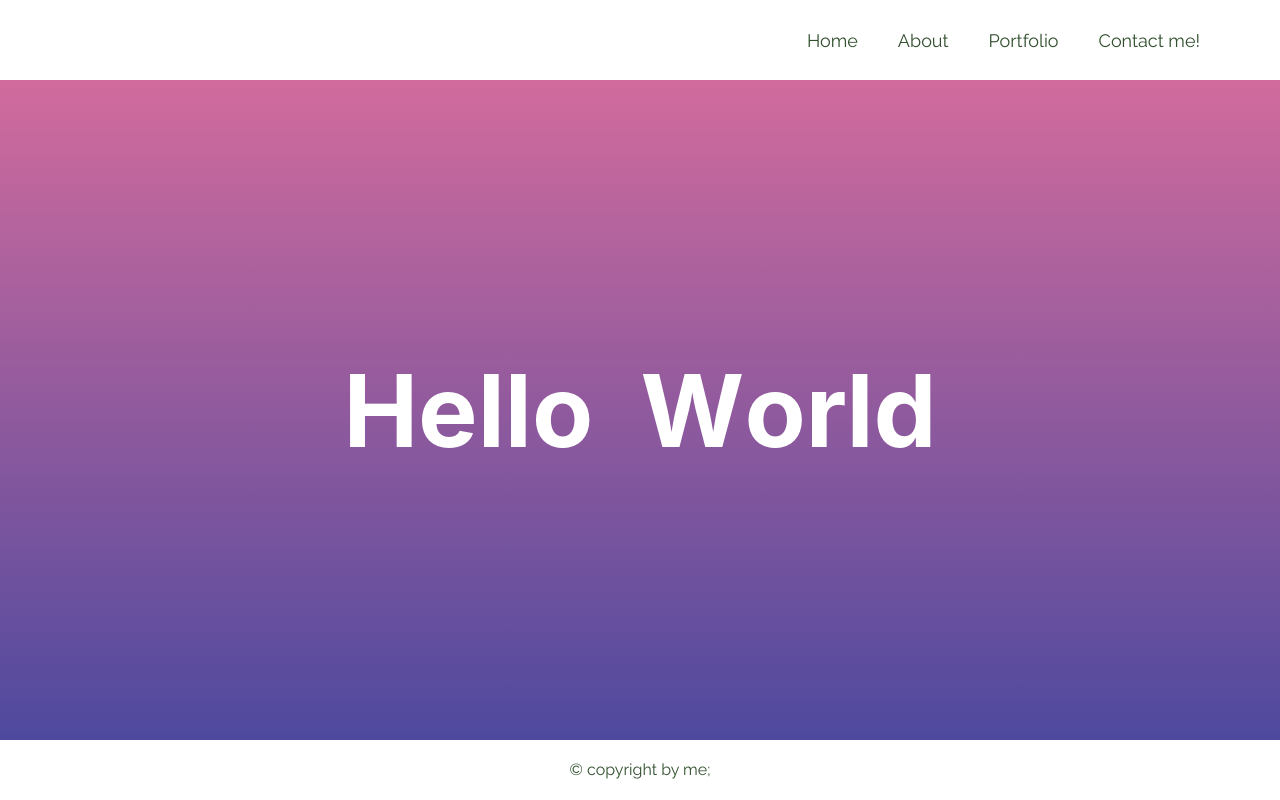
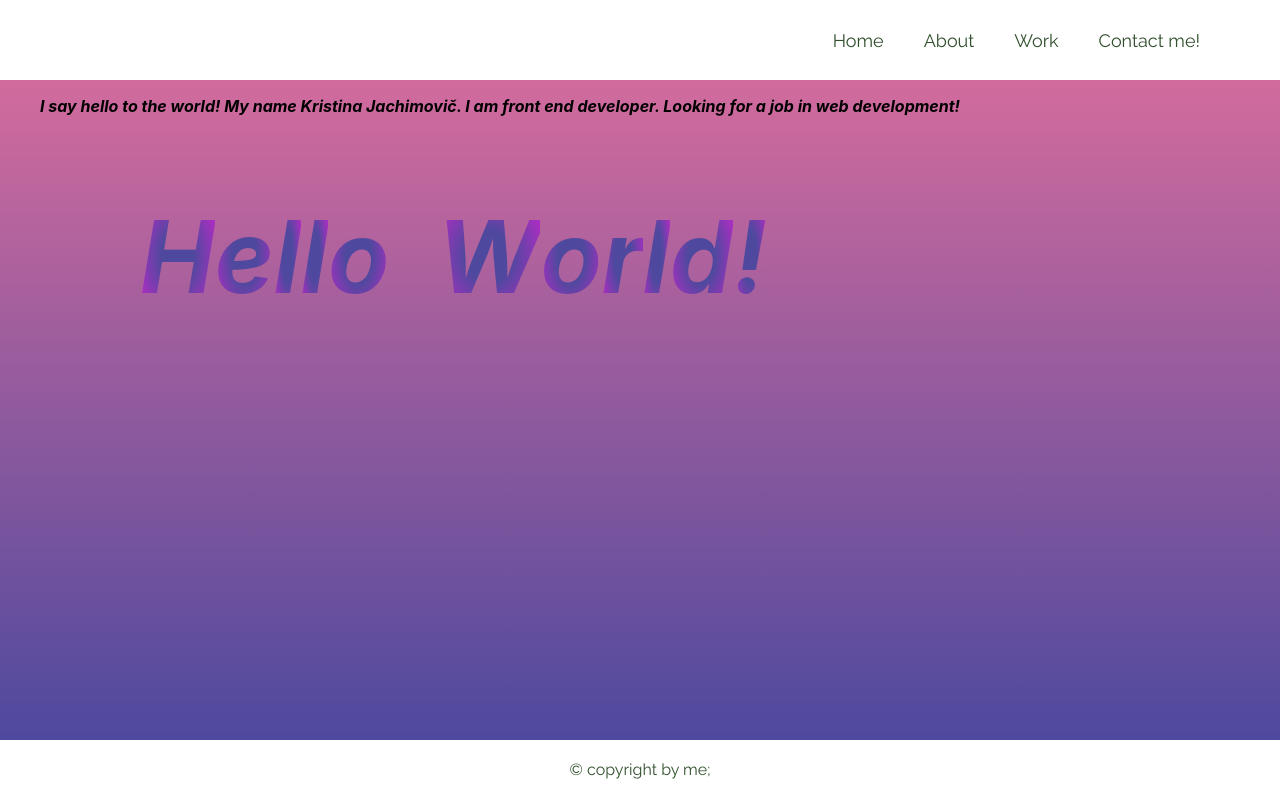
Before and after one commit to KristinaProject/portfolio-app, a React (Create React App) app: page / in a window 1280 px wide. Built offline with nearby package versions, Linux system fonts and the light colour scheme.

Commit message:
feat: main text work

```diff
--- a/src/components/Header.jsx
+++ b/src/components/Header.jsx
@@ -7,7 +7,7 @@ export function Header() {
       <ul>
         <li><Link className="headerButton" to={'/'}>Home</Link></li>
         <li><Link className="headerButton" to={'/about'}>About</Link></li>
-        <li><Link className="headerButton" to={'/portfolio'}>Portfolio</Link></li>
+        <li><Link className="headerButton" to={'/work'}>Work</Link></li>
         <li><Link className="headerButton" to={'/contact'}>Contact me!</Link></li>
       </ul>
     </header>
--- a/src/components/Main.jsx
+++ b/src/components/Main.jsx
@@ -1,95 +1,17 @@
-import React from "react";
-import { useState } from "react";
-import { useSpring, animated, useTrail, to } from "react-spring";
-
-const Hello = ["H", "e", "l", "l", "o"];
-const World = ["W", "o", "r", "l", "d"];
-
-function Trail({ open, children, ...props }) {
-  const items = React.Children.toArray(children);
-  const trail = useTrail(items.length, {
-    config: { mass: 10, tension: 1000, friction: 235 },
-    opacity: 1,
-    x: 1,
-    y: 1,
-
-    from: {
-      opacity: 0,
-      x: 0,
-      y: 0,
-    },
-  });
-  return (
-    <>
-      {trail.map(({ x, y, ...rest }, index) => (
-        <animated.div
-          key={items[index]}
-          className="trails-text"
-          style={{
-            ...rest,
-            transform: to(
-              [
-                x.to({ range: [0, 0.9, 1], output: [0, 1.2, 1] }),
-                y.to({
-                  range: [0, 0.9, 1],
-                  output: [0, 0.8, 1],
-                }),
-              ],
-              (x, y) => `scale(${x},${y})`
-            ),
-          }}
-        >
-          {items[index]}
-        </animated.div>
-      ))}
-    </>
-  );
-}
-
-function Sqeez({ letter }) {
-  const [state, toggle] = useState(true);
-  const { x } = useSpring({
-    from: { x: !state ? 1 : 0, y: !state ? 1 : 0 },
-    to: { x: 1, y: 1 },
-    config: { mass: 1, tension: 300, friction: 2, precision: 0.01 },
-    reset: state,
-  });
-  console.log(state);
-
-  return (
-    <animated.div
-      onMouseEnter={() => toggle(!state)}
-      style={{
-        transform: to(
-          [
-            x.to({
-              range: [0, 0.3, 1],
-              output: [1, 1.2, 1],
-            })
-          ],
-          (x) => `scale(${x})`
-        ),
-      }}
-    >
-      {letter}
-    </animated.div>
-  );
-}
+import { Words } from "./Words";
 
 export function Main() {
   return (
     <div id="main">
-      <Trail>
-        {Hello.map((letter) => (
-          <Sqeez className="letter" key={letter} letter={letter} />
-        ))}
-      </Trail>
-      &nbsp;&nbsp;
-      <Trail>
-        {World.map((letter) => (
-          <Sqeez className="letter" key={letter} letter={letter} />
-        ))}
-      </Trail>
+      <div id="wrapper">
+        <Words />
+        <div id="text">
+          <p>
+            I say hello to the world! My name Kristina Jachimovič. I am front end developer. Looking for a job in web development!
+
+          </p>
+        </div>
+      </div>
     </div>
   );
 }
--- /dev/null
+++ b/src/components/Words.jsx
@@ -0,0 +1,94 @@
+import React from "react";
+import { useState } from "react";
+import { useSpring, animated, useTrail, to } from "react-spring";
+
+const Hello = ["H", "e", "l", "l", "o"];
+const World = ["W", "o", "r", "l", "d", "!"];
+
+function Trail({ open, children, ...props }) {
+  const items = React.Children.toArray(children);
+  const trail = useTrail(items.length, {
+    config: { mass: 10, tension: 1000, friction: 235 },
+    opacity: 1,
+    x: 1,
+    y: 1,
+
+    from: {
+      opacity: 0,
+      x: 0,
+      y: 0,
+    },
+  });
+  return (
+    <>
+      {trail.map(({ x, y, ...rest }, index) => (
+        <animated.div
+          key={items[index]}
+          className="trails-text"
+          style={{
+            ...rest,
+            transform: to(
+              [
+                x.to({ range: [0, 0.9, 1], output: [0, 1.2, 1] }),
+                y.to({
+                  range: [0, 0.9, 1],
+                  output: [0, 0.8, 1],
+                }),
+              ],
+              (x, y) => `scale(${x},${y})`
+            ),
+          }}
+        >
+          {items[index]}
+        </animated.div>
+      ))}
+    </>
+  );
+}
+
+function Sqeez({ letter }) {
+  const [state, toggle] = useState(true);
+  const { x } = useSpring({
+    from: { x: !state ? 1 : 0, y: !state ? 1 : 0 },
+    to: { x: 1, y: 1 },
+    config: { mass: 1, tension: 300, friction: 2, precision: 0.01 },
+    reset: state,
+  });
+
+  return (
+    <animated.div
+      onMouseEnter={() => toggle(!state)}
+      style={{
+        transform: to(
+          [
+            x.to({
+              range: [0, 0.3, 1],
+              output: [1, 1.2, 1],
+            }),
+          ],
+          (x) => `scale(${x})`
+        ),
+      }}
+    >
+      {letter}
+    </animated.div>
+  );
+}
+
+export function Words() {
+  return (
+    <div id="words">
+      <Trail>
+        {Hello.map((letter) => (
+          <Sqeez className="letter" key={letter} letter={letter} />
+        ))}
+      </Trail>
+      &nbsp;&nbsp;
+      <Trail>
+        {World.map((letter) => (
+          <Sqeez className="letter" key={letter} letter={letter} />
+        ))}
+      </Trail>
+    </div>
+  );
+}
--- a/src/styles/_main.scss
+++ b/src/styles/_main.scss
@@ -1,16 +1,33 @@
-@use './variables' as v;
-@use './mixins' as m;
+@use "./variables" as v;
+@use "./mixins" as m;
 
 #main {
-  background: linear-gradient(#D26B9D, #4E499E);
-  @include m.flex-center;
-  justify-content: center;
-  font-size: 100px;
+  background: linear-gradient(#d26b9d, #4e499e);
   font-weight: bold;
-  color: white;
+  font-style: oblique;
 
-  div {
-    transition: .3s color;
-    cursor: pointer;
+  #wrapper {
+    position: relative;
+    max-width: v.$main-width;
+    width: 100%;
+    @include m.margin-za;
+
+    #words {
+      @include m.flex-center;
+      justify-content: center;
+      position: absolute;
+      top: 100px;
+      left: 100px;
+      margin: 0;
+      font-size: 100px;
+
+      div {
+        transition: 0.3s color;
+        cursor: pointer;
+        background-image: radial-gradient(#4e499e 30%, #cf23cf);
+        background-clip: text;
+        color: transparent;
+      }
+    }
   }
 }
```
